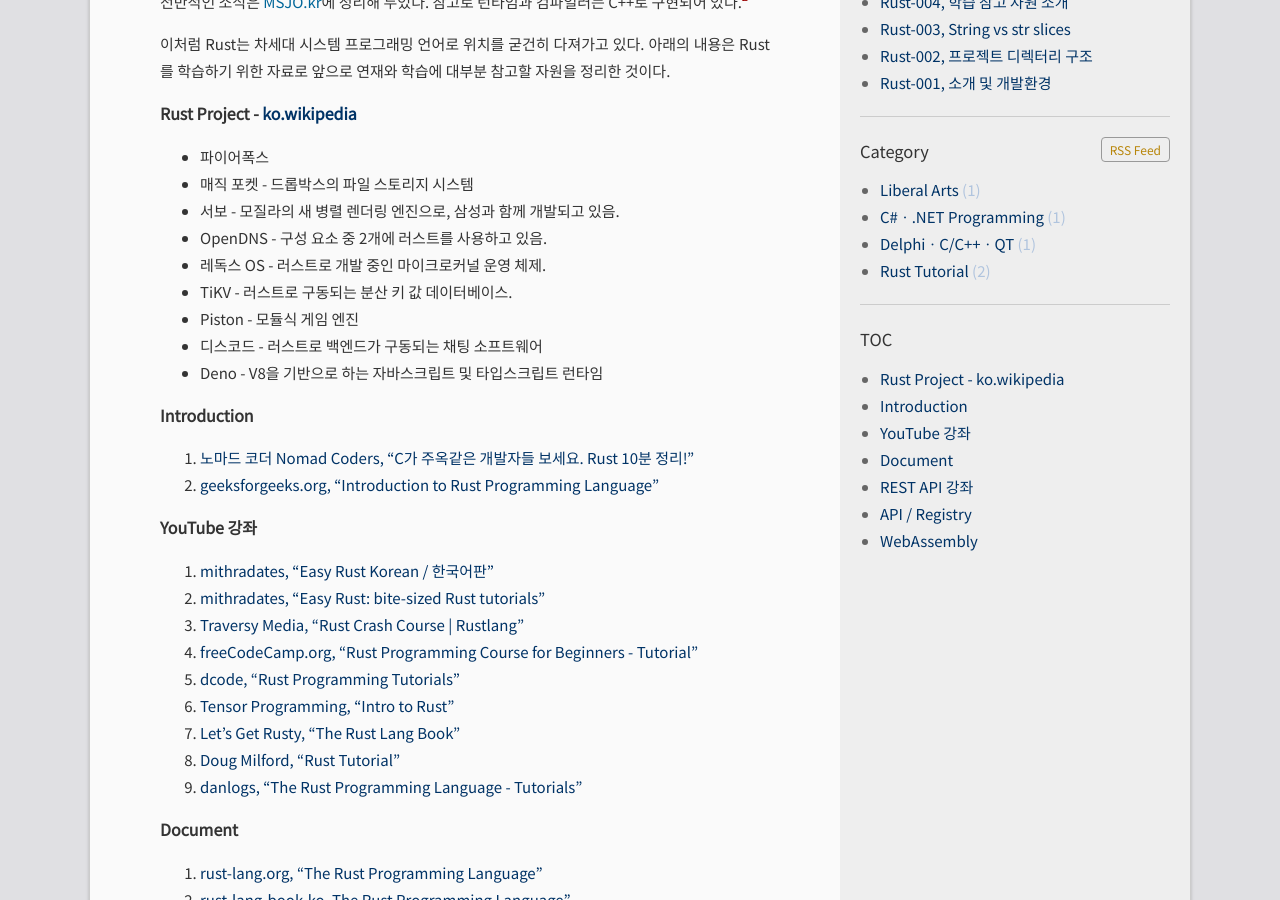
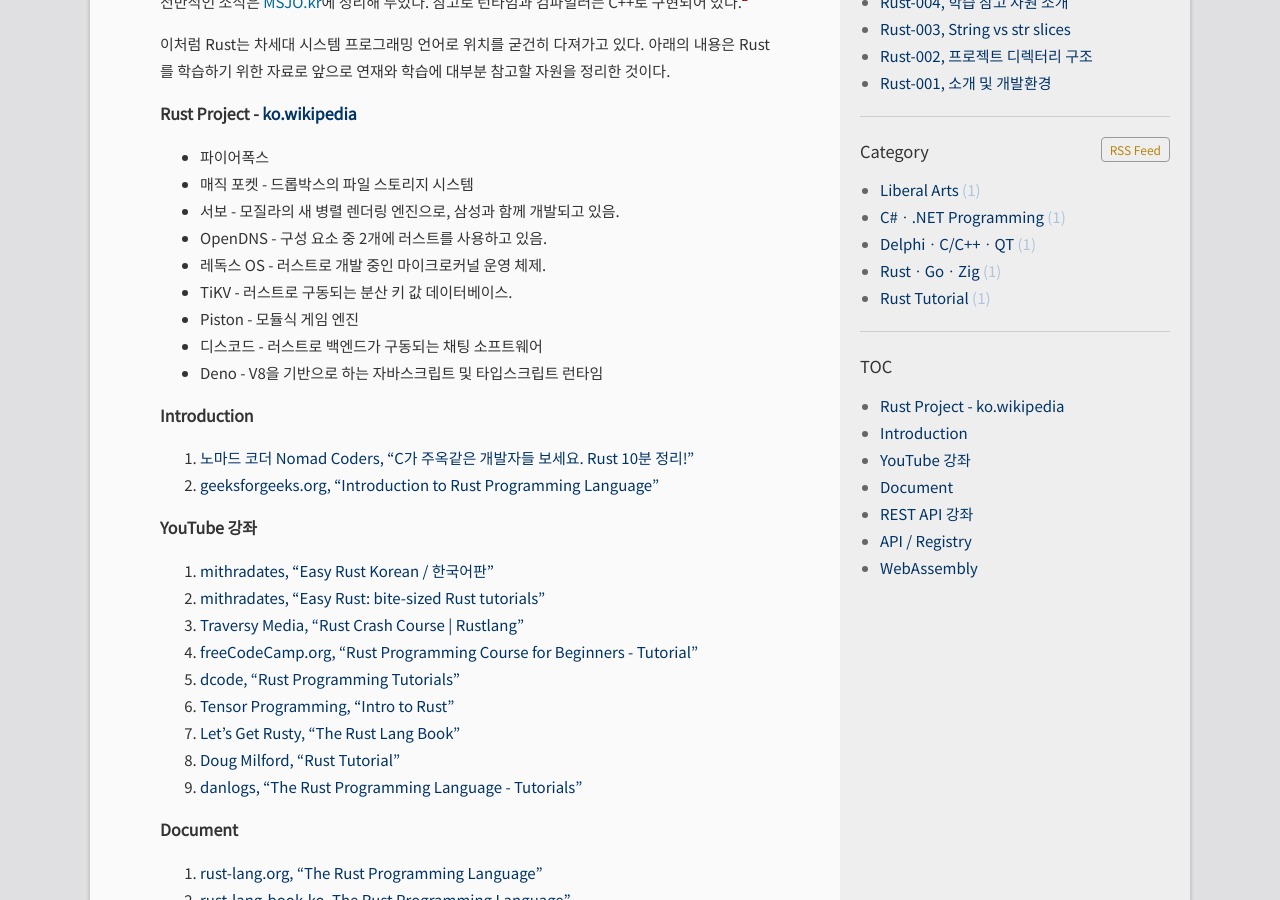
Before and after one commit to DebugJO/rustlang, a Jekyll site: the page built from _posts/2022-02-22-1.md, in a window 1280 px wide and 900 px high, scrolled down 504 px. Built offline with Jekyll 4.4.1, drawn with Linux system fonts in a browser that asks for light colours.

Commit message:
Update 2022-02-22-1.md

```diff
--- a/_posts/2022-02-22-1.md
+++ b/_posts/2022-02-22-1.md
@@ -1,7 +1,7 @@
 ---
 layout: post
 title:  "Rust-004, 학습 참고 자원 소개"
-categories: [Rust Tutorial]
+categories: [RustㆍGoㆍZig]
 ---
 
 최근 [아마존 사이언스](https://www.amazon.science/) 블로그 소식에 의하면 기존 Javascript 코드 레이어로 구성한  [Prime Video](https://www.primevideo.com/) 서비스를 Rust, [WebAssembly](https://developer.mozilla.org/ko/docs/WebAssembly)로 전환하여 안정성과 속도를 향상했다고 한다.
```
